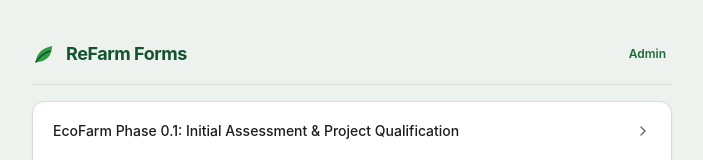
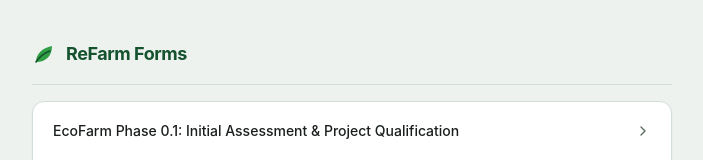
Before and after one commit to rizmyrefarm/refarm-forms, a Next.js app: page / in a window 1280 px wide. Shown: the top 160 px of the page, without its empty margins (288-991 px from the left). Built offline with nearby package versions, Linux system fonts and the light colour scheme.

Commit message:
Remove admin link from public home page

```diff
--- a/app/page.tsx
+++ b/app/page.tsx
@@ -9,8 +9,8 @@
   return (
     <div className="min-h-screen bg-[#eef2ef] py-6 sm:py-10 px-4">
       <main className="max-w-[640px] mx-auto w-full">
-        {/* Header */}
-        <header className="flex items-center justify-between pb-4 mb-4 border-b border-[#d3ded7]">
+        {/* Header (Forms-only, no Admin link) */}
+        <header className="flex items-center pb-4 mb-4 border-b border-[#d3ded7]">
           <div className="flex items-center gap-2.5">
             <svg
               className="w-6 h-6 flex-shrink-0"
@@ -34,13 +34,6 @@
               ReFarm Forms
             </span>
           </div>
-
-          <Link
-            href="/admin"
-            className="text-xs font-semibold text-[#1b6b3a] hover:text-[#14532d] hover:underline focus:outline-none focus:ring-2 focus:ring-[#2f9e44] focus:ring-offset-2 rounded px-1.5 py-1 transition"
-          >
-            Admin
-          </Link>
         </header>
 
         {/* Clean Vertical Form List */}
```
